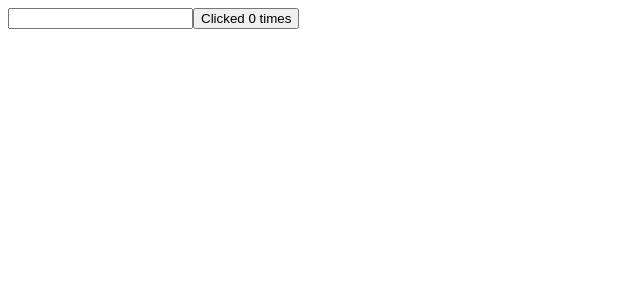
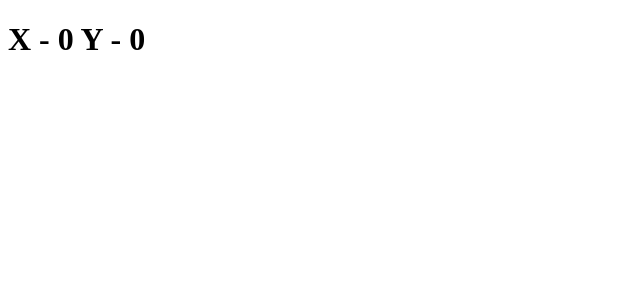
Before and after one commit to ViswaPrashanth/react-hooks-revise, a React (Create React App) app: page / in a window 1280 px wide. Shown: the top 300 px of the page, without its empty margins (0-640 px from the left). Built offline with nearby package versions, Linux system fonts and the light colour scheme.

Commit message:
useEffect runs effects only once

```diff
--- /dev/null
+++ b/src/components/UseEffectHookMouse.js
@@ -0,0 +1,22 @@
+import React, { useState, useEffect } from 'react'
+
+const UseEffectHookMouse = () => {
+    const [x, setX] = useState(0)
+    const [y, setY] = useState(0)
+    const logMousePosition = (e) => {
+        console.log('mouse event')
+        setX(e.clientX)
+        setY(e.clientY)
+    }
+    useEffect(() =>{
+        console.log('UseEffect called')
+        window.addEventListener('mousemove', logMousePosition)
+    }, [])
+  return (
+    <div>
+        <h1> X - {x} Y - {y}</h1>
+    </div>
+  )
+}
+
+export default UseEffectHookMouse
--- a/src/index.js
+++ b/src/index.js
@@ -4,6 +4,7 @@
 import HookCounterThree from './components/HookCounterThree';
 import HookCounterTwo from './components/HookCounterTwo';
 import UseEffectHookCounterOne from './components/UseEffectHookCounterOne';
+import UseEffectHookMouse from './components/UseEffectHookMouse';
 
 const root = ReactDOM.createRoot(document.getElementById('root'));
 root.render(
@@ -12,6 +13,7 @@
     {/* <HookCounter /> */}
     {/* <HookCounterTwo /> */}
     {/* <HookCounterThree /> */}
-    <UseEffectHookCounterOne />
+    {/* <UseEffectHookCounterOne /> */}
+    <UseEffectHookMouse />
   </React.StrictMode>
 );
```
